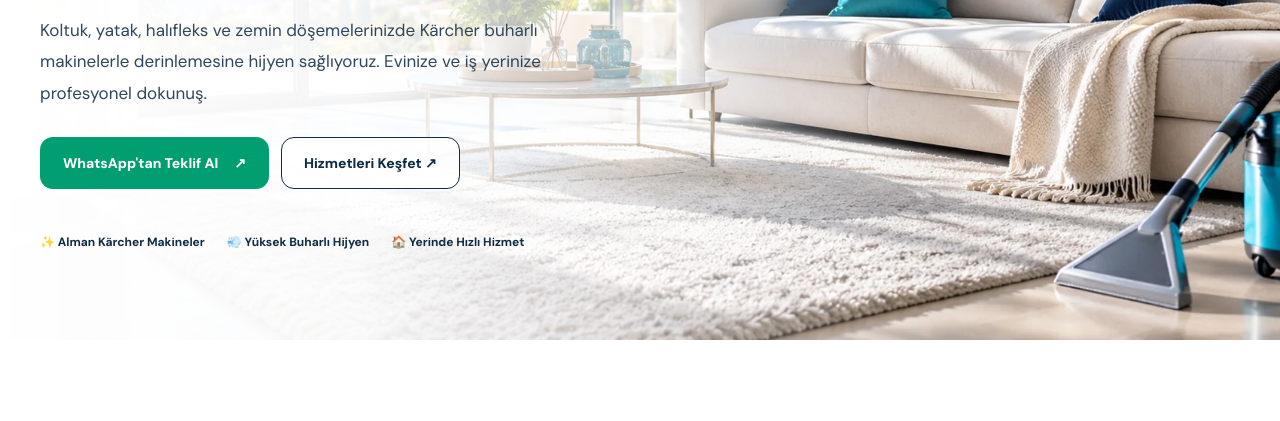
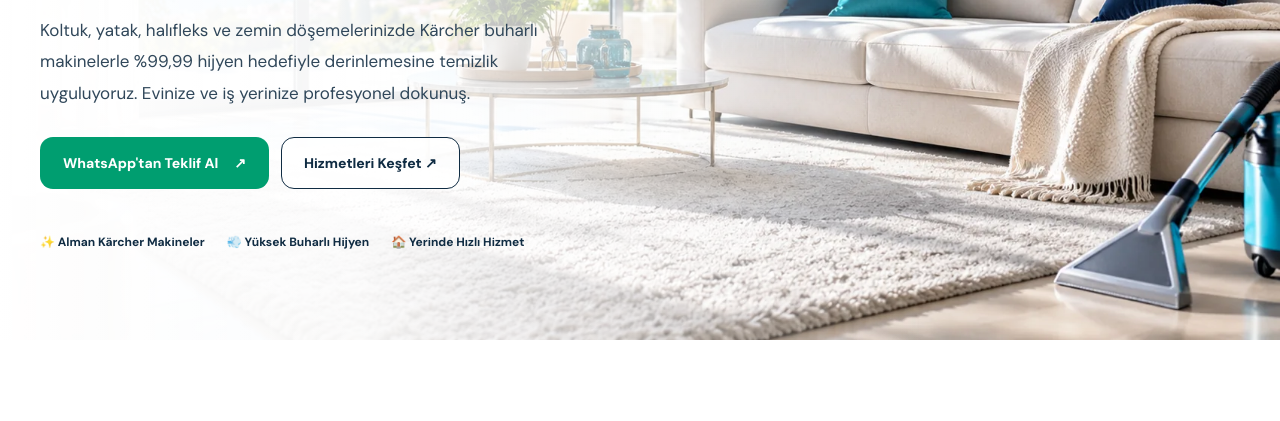
Before and after one commit to ozkvn10-cloud/lina-profesyonel-temizlik, a plain HTML site: page index.html in a window 1280 px wide. Shown: the part 379-800 px from the top of the page. Drawn offline with Linux system fonts and the light colour scheme.

Commit message:
Add hygiene target to hero description

```diff
--- a/index.html
+++ b/index.html
@@ -1,6 +1,6 @@
 <!doctype html><html lang="tr"><head><meta charset="utf-8"><meta name="viewport" content="width=device-width, initial-scale=1"><meta name="theme-color" content="#0e2c43"><title>Lina Profesyonel Temizlik | Aydın Koltuk ve Halıfleks Temizliği</title><meta name="description" content="Lina Profesyonel Temizlik: Aydın merkezli koltuk yıkama, halıfleks, yerinde halı, yatak ve kurumsal döşeme temizliği. Ege Bölgesi için teklif alın."><link rel="icon" href="favicon.svg" type="image/svg+xml"><link rel="preconnect" href="https://fonts.googleapis.com"><link rel="preconnect" href="https://fonts.gstatic.com" crossorigin><link href="https://fonts.googleapis.com/css2?family=DM+Sans:wght@400;500;600;700;800&family=Manrope:wght@400;500;600;700;800&display=swap" rel="stylesheet"><link rel="stylesheet" href="style.css"></head><body>
 <header class="header"><div class="wrap nav"><a class="brand" href="#anasayfa" aria-label="Lina ana sayfa"><img class="logo-image" src="Lina_Mavi_Logo.png" alt="Lina logosu" width="180" height="96"></a><button class="hamburger" aria-label="Menüyü aç" aria-expanded="false" id="menuBtn">☰</button><nav id="menu"><a href="#anasayfa">Ana Sayfa</a><a href="#hakkimizda">Hakkımızda</a><a href="#hizmetler">Hizmetlerimiz</a><a href="#bolgeler">Hizmet Bölgeleri</a><a href="#iletisim">İletişim</a></nav><a class="nav-cta" href="#teklif">✦ Teklif Al</a></div></header>
-<main><section class="hero" id="anasayfa"><div class="hero-bg"></div><div class="wrap hero-inner"><div class="hero-copy"><div class="eyebrow">◉ AYDIN MERKEZLİ • EGE BÖLGESİ</div><h1>Alman Teknolojisiyle <span>Yerinde Derin Hijyen.</span></h1><p>Koltuk, yatak, halıfleks ve zemin döşemelerinizde Kärcher buharlı makinelerle derinlemesine hijyen sağlıyoruz. Evinize ve iş yerinize profesyonel dokunuş.</p><div class="actions"><a class="btn primary" href="https://wa.me/905388210913?text=Merhaba%20Lina%20Profesyonel%20Temizlik%2C%20fiyat%20teklifi%20almak%20istiyorum." target="_blank" rel="noopener noreferrer">WhatsApp'tan Teklif Al <span>↗</span></a><a class="btn secondary" href="#hizmetler">Hizmetleri Keşfet ↗</a></div><div class="hero-points"><span>✨ Alman Kärcher Makineler</span><span>💨 Yüksek Buharlı Hijyen</span><span>🏠 Yerinde Hızlı Hizmet</span></div></div></div></section>
+<main><section class="hero" id="anasayfa"><div class="hero-bg"></div><div class="wrap hero-inner"><div class="hero-copy"><div class="eyebrow">◉ AYDIN MERKEZLİ • EGE BÖLGESİ</div><h1>Alman Teknolojisiyle <span>Yerinde Derin Hijyen.</span></h1><p>Koltuk, yatak, halıfleks ve zemin döşemelerinizde Kärcher buharlı makinelerle %99,99 hijyen hedefiyle derinlemesine temizlik uyguluyoruz. Evinize ve iş yerinize profesyonel dokunuş.</p><div class="actions"><a class="btn primary" href="https://wa.me/905388210913?text=Merhaba%20Lina%20Profesyonel%20Temizlik%2C%20fiyat%20teklifi%20almak%20istiyorum." target="_blank" rel="noopener noreferrer">WhatsApp'tan Teklif Al <span>↗</span></a><a class="btn secondary" href="#hizmetler">Hizmetleri Keşfet ↗</a></div><div class="hero-points"><span>✨ Alman Kärcher Makineler</span><span>💨 Yüksek Buharlı Hijyen</span><span>🏠 Yerinde Hızlı Hizmet</span></div></div></div></section>
 <section class="section services" id="hizmetler"><div class="wrap"><div class="section-heading"><span class="kicker">HİZMETLERİMİZ</span><h2>Her alana özel <em>temizlik çözümleri</em></h2><p>Evlerden ofislere, yaşam alanlarınız için titizlikle planlanan hizmetler.</p></div><div class="service-grid"><article class="service-card"><img src="koltuk.webp" alt="Profesyonel koltuk yıkama uygulaması"><div><span>01</span><h3>Koltuk Yıkama</h3><a href="#teklif" aria-label="Koltuk yıkama teklifi">↗</a></div></article><article class="service-card"><img src="hali.webp" alt="Halıfleks temizliği temsili görseli"><div><span>02</span><h3>Halıfleks Temizliği</h3><a href="#teklif" aria-label="Halıfleks teklifi">↗</a></div></article><article class="service-card"><img src="yerinde.webp" alt="Yerinde temizlik ekipmanı temsili görseli"><div><span>03</span><h3>Yerinde Halı Yıkama</h3><a href="#teklif" aria-label="Yerinde halı teklifi">↗</a></div></article><article class="service-card"><img src="yatak.webp" alt="Yatak yüzeyinin profesyonel temizliği"><div><span>04</span><h3>Yatak Temizliği</h3><a href="#teklif" aria-label="Yatak temizliği teklifi">↗</a></div></article></div><p class="demo-note">Görseller tanıtım amaçlıdır; gerçek müşteri çalışması olarak sunulmaz.</p></div></section>
 <section class="section about" id="hakkimizda"><div class="wrap about-grid"><div class="about-photo"><img src="koltuk.webp" loading="lazy" alt="Koltuk temizleme makinesiyle uygulama"></div><div><span class="kicker">LINA'YI TANIYIN</span><h2>Profesyonel teknoloji, <em>derinlemesine temizlik.</em></h2><p>Lina Profesyonel Temizlik olarak Aydın genelinde; ev, ofis, otel, restoran ve kafelerden cami halıları, sinema ve konferans salonlarına kadar her alanda yerinde buharlı hijyen ve yıkama hizmeti sunuyoruz. Koltuk, yatak, halıfleks, sandalye ve yer zemin döşemelerini yüksek ısılı buhar ve endüstriyel Kärcher teknolojisi ile derinlemesine arındırıyor, hızlı kuruma ve kusursuz hijyen sağlıyoruz.</p><div class="features" style="display:grid;gap:12px"><div><b>✦</b><span>Yüksek Isılı Buharlı Hijyen &amp; Yıkama</span></div><div><b>✦</b><span>Ev, Ofis, Otel, Restoran &amp; Salonlar</span></div><div><b>✦</b><span>Koltuk, Yatak, Halıfleks &amp; Zemin</span></div></div><a class="btn dark" href="#teklif">Teklif İsteyin ↗</a></div></div></section>
 <section class="section steps"><div class="wrap"><div class="section-heading"><span class="kicker">NASIL ÇALIŞIYORUZ?</span><h2>4 adımda <em>ferahlık</em></h2></div><div class="step-grid"><div><strong>01</strong><h3>Talep Oluşturun</h3><p>İhtiyacınız olan hizmeti bize bildirin.</p></div><div><strong>02</strong><h3>Detayları Paylaşın</h3><p>Alan ve ölçü bilgilerinizi iletin.</p></div><div><strong>03</strong><h3>Planlayalım</h3><p>Uygun hizmet kapsamını birlikte netleştirelim.</p></div><div><strong>04</strong><h3>Temizlik</h3><p>Planlanan uygulama gerçekleştirilsin.</p></div></div></div></section>
```
